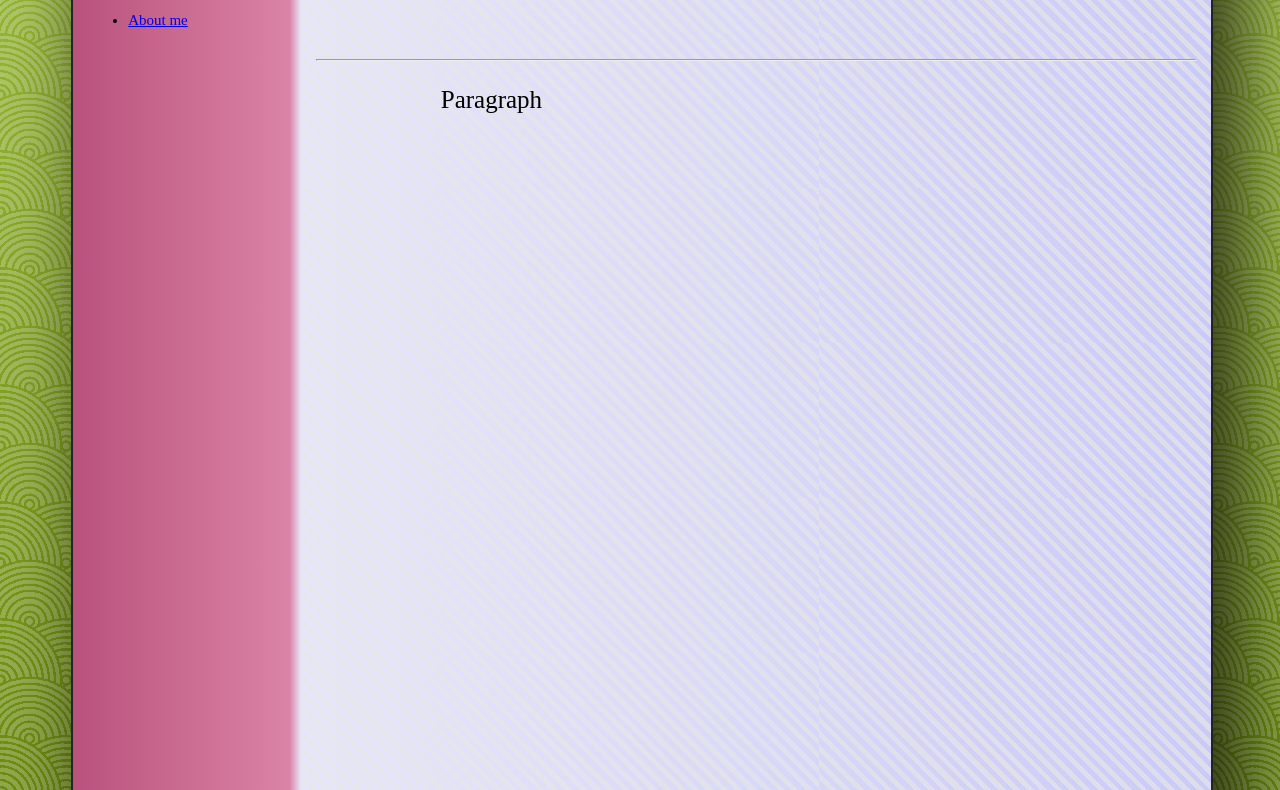
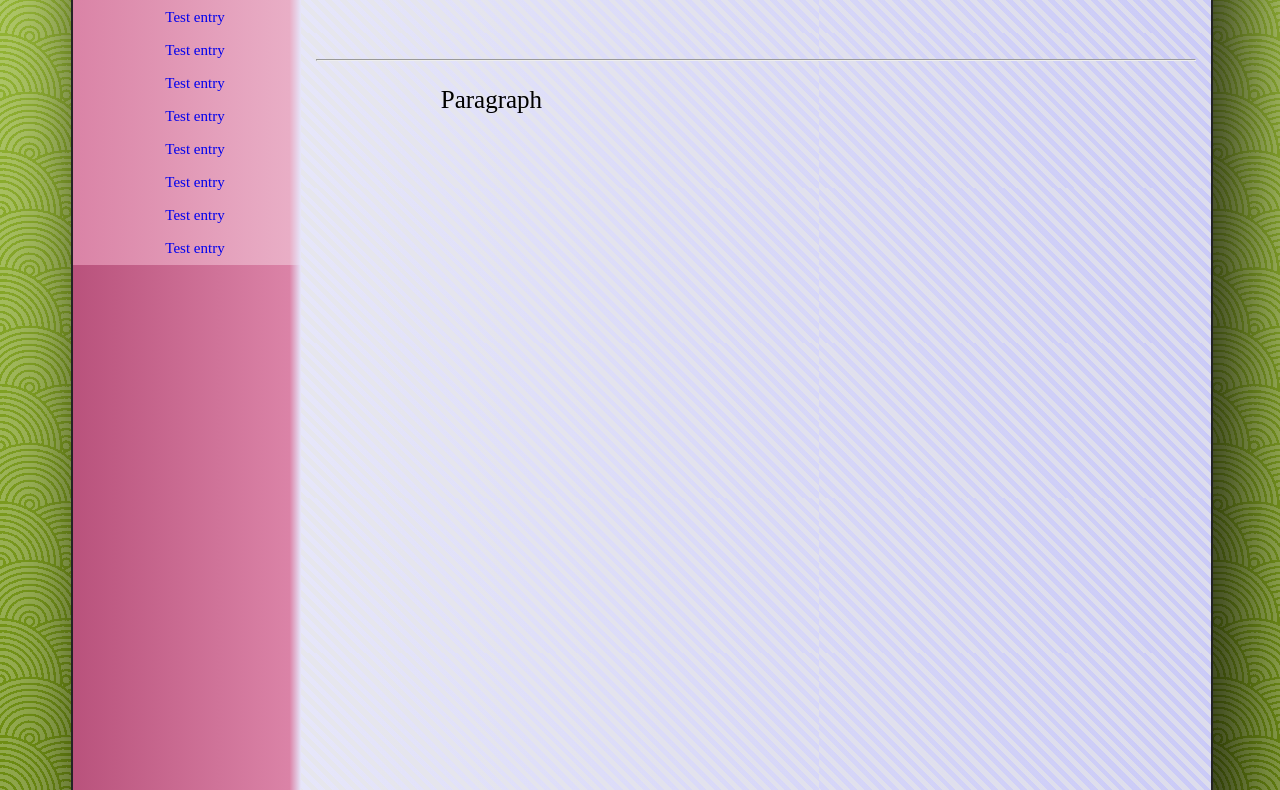
Before and after one commit to asdfMaciej/maciej01-website, a plain HTML site: page template.html in a window 1280 px wide. Shown: the part 198-988 px from the top of the page. Drawn offline with Linux system fonts and the light colour scheme.

Commit message:
New design of nav bar.

```diff
--- a/style.css
+++ b/style.css
@@ -77,7 +77,6 @@ body {
 	background-image: url("text-bg.png"), linear-gradient(to right, #e6e6fa 1%,#cacaf7 100%); /* W3C, IE10+, FF16+, Chrome26+, Opera12+, Safari7+ */
 
 }
-
 .sectionfull {
 	width: 100%;
 }
@@ -90,8 +89,32 @@ body {
 .text {
 	padding:15px;
 }
+#textnav { /* god works in mysterious ways */
+	padding:0.1px;
+}
 p {
 	text-indent: 5em;
+}
+ul {
+	line-height: normal;
+	list-style-type: none;
+	margin: 0;
+	padding: 0;
+	text-align: center;
+	background-color: #DA83A6;
+	background: -moz-linear-gradient(left, #DA83A6 0%, #E9AEC6 95%, #e6e6fa 100%); /* FF3.6-15 */
+	background: -webkit-linear-gradient(left, #DA83A6 0%,,#E9AEC6 95%,#e6e6fa 100%); /* Chrome10-25,Safari5.1-6 */
+	background: linear-gradient(to right, #DA83A6 0%,#E9AEC6 95%,#e6e6fa 100%); /* W3C, IE10+, FF16+, Chrome26+, Opera12+, Safari7+ */
+}
+li a {
+	display: block;
+	padding: 8px 0 8px 16px;
+	text-decoration: none;
+}
+li a:hover {
+	background: -moz-linear-gradient(left, #9B2F5B 0%, #B9527C 95%, #e6e6fa 100%); /* FF3.6-15 */
+	background: -webkit-linear-gradient(left, #9B2F5B 0%,,#B9527C 95%,#e6e6fa 100%); /* Chrome10-25,Safari5.1-6 */
+	background: linear-gradient(to right, #9B2F5B 0%,#B9527C 95%,#e6e6fa 100%); /* W3C, IE10+, FF16+, Chrome26+, Opera12+, Safari7+ */
 }
 @media screen and (max-width: 1080px) { /* mobile versions and smaller browsers */
 	.maincontainer {
--- a/szkola/style.css
+++ b/szkola/style.css
@@ -77,7 +77,6 @@ body {
 	background-image: url("text-bg.png"), linear-gradient(to right, #e6e6fa 1%,#cacaf7 100%); /* W3C, IE10+, FF16+, Chrome26+, Opera12+, Safari7+ */
 
 }
-
 .sectionfull {
 	width: 100%;
 }
@@ -90,8 +89,32 @@ body {
 .text {
 	padding:15px;
 }
+#textnav { /* god works in mysterious ways */
+	padding:0.1px;
+}
 p {
 	text-indent: 5em;
+}
+ul {
+	line-height: normal;
+	list-style-type: none;
+	margin: 0;
+	padding: 0;
+	text-align: center;
+	background-color: #DA83A6;
+	background: -moz-linear-gradient(left, #DA83A6 0%, #E9AEC6 95%, #e6e6fa 100%); /* FF3.6-15 */
+	background: -webkit-linear-gradient(left, #DA83A6 0%,,#E9AEC6 95%,#e6e6fa 100%); /* Chrome10-25,Safari5.1-6 */
+	background: linear-gradient(to right, #DA83A6 0%,#E9AEC6 95%,#e6e6fa 100%); /* W3C, IE10+, FF16+, Chrome26+, Opera12+, Safari7+ */
+}
+li a {
+	display: block;
+	padding: 8px 0 8px 16px;
+	text-decoration: none;
+}
+li a:hover {
+	background: -moz-linear-gradient(left, #9B2F5B 0%, #B9527C 95%, #e6e6fa 100%); /* FF3.6-15 */
+	background: -webkit-linear-gradient(left, #9B2F5B 0%,,#B9527C 95%,#e6e6fa 100%); /* Chrome10-25,Safari5.1-6 */
+	background: linear-gradient(to right, #9B2F5B 0%,#B9527C 95%,#e6e6fa 100%); /* W3C, IE10+, FF16+, Chrome26+, Opera12+, Safari7+ */
 }
 @media screen and (max-width: 1080px) { /* mobile versions and smaller browsers */
 	.maincontainer {
--- a/template.html
+++ b/template.html
@@ -17,13 +17,20 @@
 			</div>
 			<div class="container">
 				<div class="nav">
-					<div class="text">
+					<div id="textnav">
 						<h1>
 							Navigation
-						</h1>
-						</br><hr>
+						</h1></br>
 						<ul>
 							<li><a href="index.html">About me</a></li>
+							<li><a href="index.html">Test entry</a></li>
+							<li><a href="index.html">Test entry</a></li>
+							<li><a href="index.html">Test entry</a></li>
+							<li><a href="index.html">Test entry</a></li>
+							<li><a href="index.html">Test entry</a></li>
+							<li><a href="index.html">Test entry</a></li>
+							<li><a href="index.html">Test entry</a></li>
+							<li><a href="index.html">Test entry</a></li>
 						</ul>
 					</div>
 				</div>
--- a/ts3/style.css
+++ b/ts3/style.css
@@ -77,7 +77,6 @@ body {
 	background-image: url("text-bg.png"), linear-gradient(to right, #e6e6fa 1%,#cacaf7 100%); /* W3C, IE10+, FF16+, Chrome26+, Opera12+, Safari7+ */
 
 }
-
 .sectionfull {
 	width: 100%;
 }
@@ -90,8 +89,32 @@ body {
 .text {
 	padding:15px;
 }
+#textnav { /* god works in mysterious ways */
+	padding:0.1px;
+}
 p {
 	text-indent: 5em;
+}
+ul {
+	line-height: normal;
+	list-style-type: none;
+	margin: 0;
+	padding: 0;
+	text-align: center;
+	background-color: #DA83A6;
+	background: -moz-linear-gradient(left, #DA83A6 0%, #E9AEC6 95%, #e6e6fa 100%); /* FF3.6-15 */
+	background: -webkit-linear-gradient(left, #DA83A6 0%,,#E9AEC6 95%,#e6e6fa 100%); /* Chrome10-25,Safari5.1-6 */
+	background: linear-gradient(to right, #DA83A6 0%,#E9AEC6 95%,#e6e6fa 100%); /* W3C, IE10+, FF16+, Chrome26+, Opera12+, Safari7+ */
+}
+li a {
+	display: block;
+	padding: 8px 0 8px 16px;
+	text-decoration: none;
+}
+li a:hover {
+	background: -moz-linear-gradient(left, #9B2F5B 0%, #B9527C 95%, #e6e6fa 100%); /* FF3.6-15 */
+	background: -webkit-linear-gradient(left, #9B2F5B 0%,,#B9527C 95%,#e6e6fa 100%); /* Chrome10-25,Safari5.1-6 */
+	background: linear-gradient(to right, #9B2F5B 0%,#B9527C 95%,#e6e6fa 100%); /* W3C, IE10+, FF16+, Chrome26+, Opera12+, Safari7+ */
 }
 @media screen and (max-width: 1080px) { /* mobile versions and smaller browsers */
 	.maincontainer {
```
Also changed, not shown: index.html (+2 -3 lines), szkola/index.html (+2 -2 lines).
